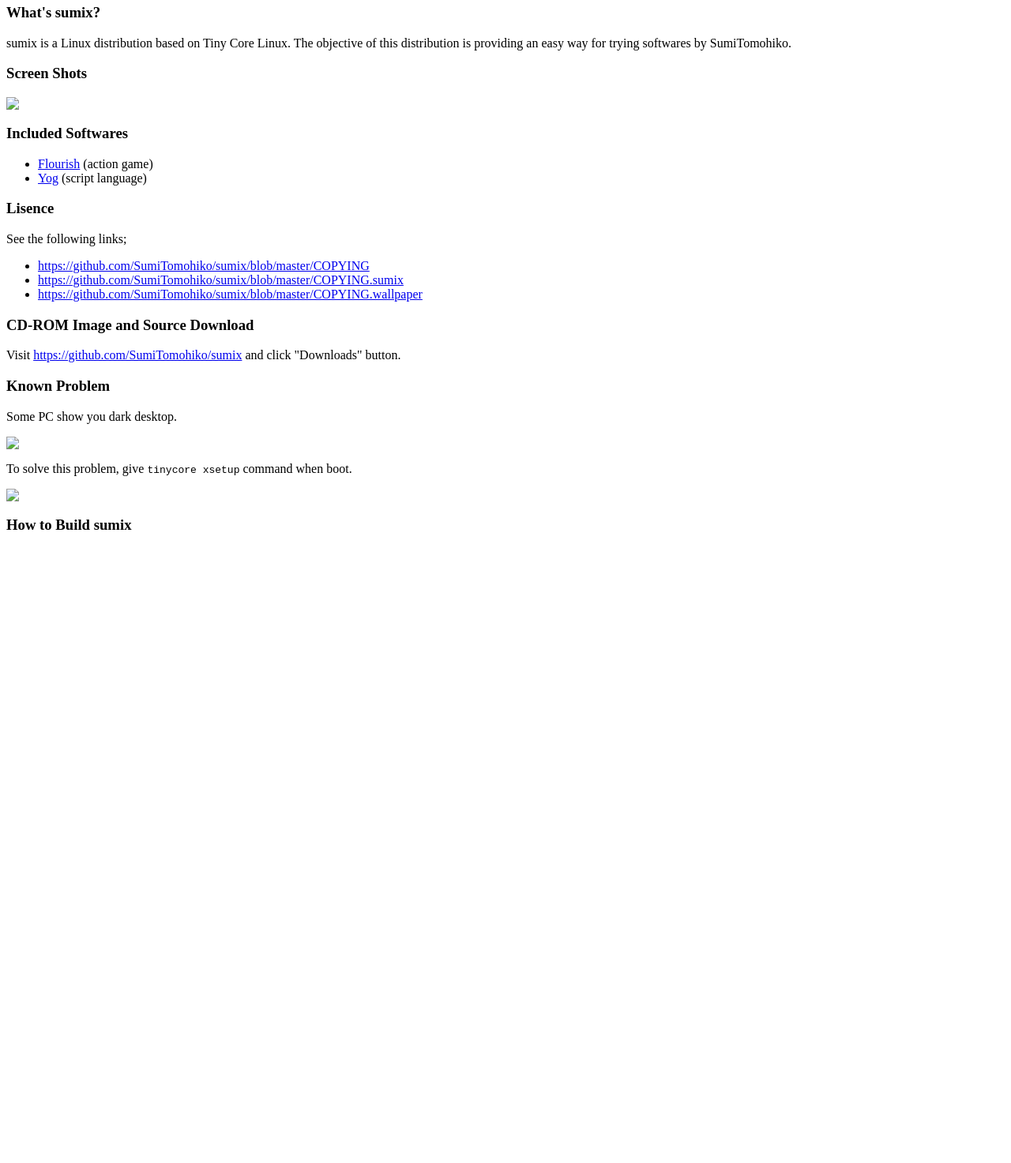
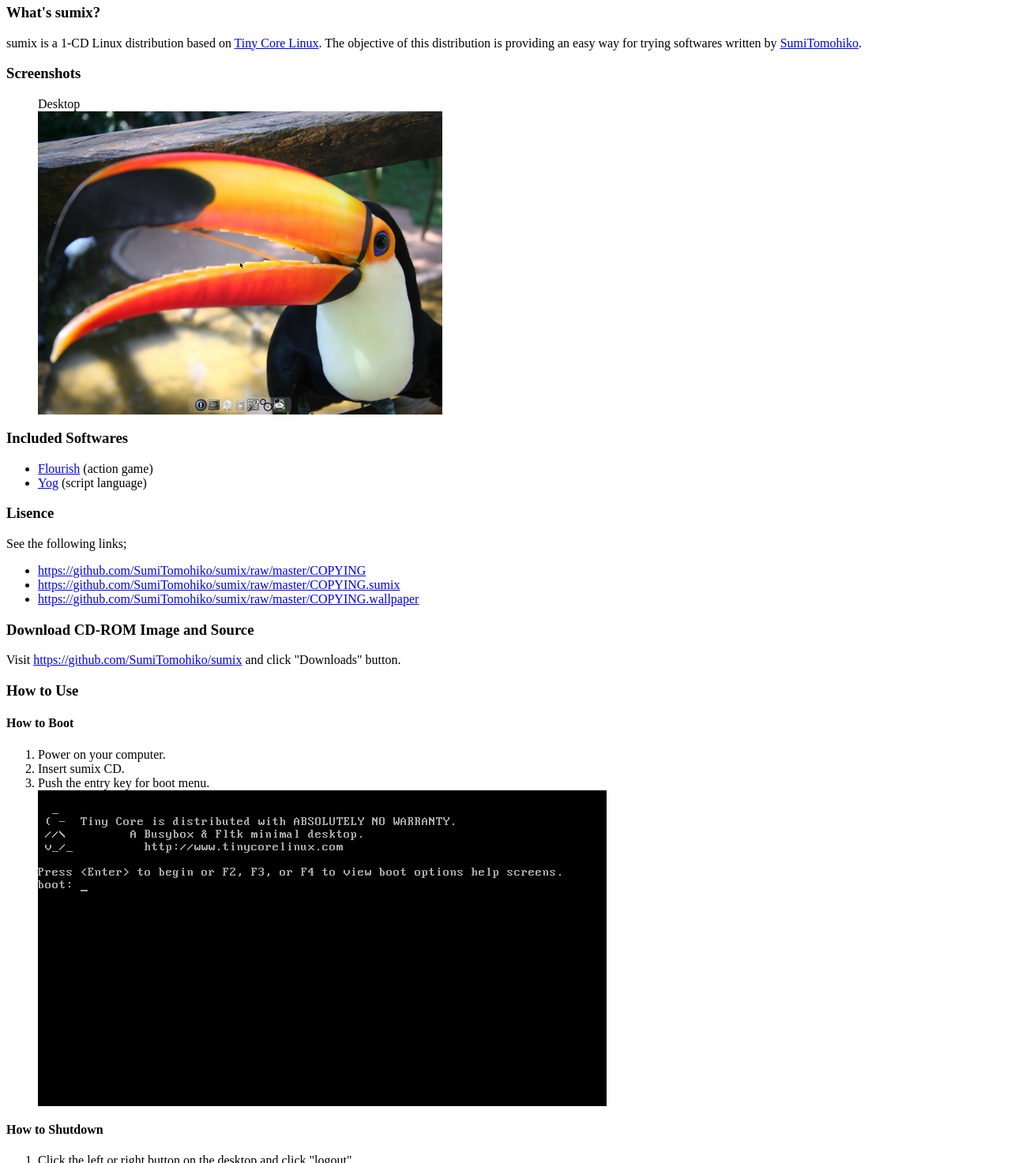
Before and after one commit to SumiTomohiko/sumix, a plain HTML site: page doc/index.html in a window 1280 px wide. Shown: the part 50-1523 px from the top of the page at 79% size. Before the commit the page ends 800 px from the top, so only its background shows below. Drawn offline with Linux system fonts and the light colour scheme.

Commit message:
Wrote how to use in the documentation.

```diff
--- a/doc/index.html
+++ b/doc/index.html
@@ -8,46 +8,74 @@
       <h1>sumix</h1>
       <section>
         <h1>What's sumix?</h1>
-        <p>sumix is a Linux distribution based on Tiny Core Linux. The objective
-        of this distribution is providing an easy way for trying softwares by
-        SumiTomohiko.</p>
+        <p>sumix is a 1-CD Linux distribution based on
+        <a href="http://distro.ibiblio.org/tinycorelinux/">Tiny Core Linux</a>.
+        The objective of this distribution is providing an easy way for trying
+        softwares written by
+        <a href="https://github.com/SumiTomohiko">SumiTomohiko</a>.</p>
       </section>
       <section>
-        <h1>Screen Shots</h1>
-        <p><a href="img/desktop.png"><img src="thumb/desktop.png"/></a></p>
+        <h1>Screenshots</h1>
+        <figure>
+          <figcaption>Desktop</figcaption>
+          <a href="images/desktop.png"><img src="thumbnails/desktop.png"/></a>
+        </figure>
       </section>
       <section>
         <h1>Included Softwares</h1>
         <p><ul>
-          <li>
-            <a href="http://SumiTomohiko.github.com/flourish">Flourish</a> (action game)
-          </li>
-          <li>
-            <a href="http://SumiTomohiko.github.com/Yog">Yog</a> (script language)
-          </li>
+          <li><a href="http://SumiTomohiko.github.com/flourish">Flourish</a>
+          (action game)</li>
+          <li><a href="http://SumiTomohiko.github.com/Yog">Yog</a> (script
+          language)</li>
         </ul></p>
       </section>
       <section>
         <h1>Lisence</h1>
         <p>See the following links;
           <ul>
-            <li><a href="https://github.com/SumiTomohiko/sumix/blob/master/COPYING">https://github.com/SumiTomohiko/sumix/blob/master/COPYING</a></li>
-            <li><a href="https://github.com/SumiTomohiko/sumix/blob/master/COPYING.sumix">https://github.com/SumiTomohiko/sumix/blob/master/COPYING.sumix</a></li>
-            <li><a href="https://github.com/SumiTomohiko/sumix/blob/master/COPYING.wallpaper">https://github.com/SumiTomohiko/sumix/blob/master/COPYING.wallpaper</a></li>
+            <li><a href="https://github.com/SumiTomohiko/sumix/raw/master/COPYING">https://github.com/SumiTomohiko/sumix/raw/master/COPYING</a></li>
+            <li><a href="https://github.com/SumiTomohiko/sumix/raw/master/COPYING.sumix">https://github.com/SumiTomohiko/sumix/raw/master/COPYING.sumix</a></li>
+            <li><a href="https://github.com/SumiTomohiko/sumix/raw/master/COPYING.wallpaper">https://github.com/SumiTomohiko/sumix/raw/master/COPYING.wallpaper</a></li>
           </ul>
         </p>
       </section>
       <section>
-        <h1>CD-ROM Image and Source Download</h1>
+        <h1>Download CD-ROM Image and Source</h1>
         <p>Visit <a href="https://github.com/SumiTomohiko/sumix">https://github.com/SumiTomohiko/sumix</a> and click &quot;Downloads&quot; button.</p>
       </section>
       <section>
-        <h1>Known Problem</h1>
-        <p>Some PC show you dark desktop.</p>
-        <img src="img/dark.png"/>
-        <p>To solve this problem, give <code>tinycore xsetup</code> command when
-        boot.</p>
-        <img src="img/xsetup.png"/>
+        <h1>How to Use</h1>
+        <section>
+          <h1>How to Boot</h1>
+          <ol>
+            <li>Power on your computer.</li>
+            <li>Insert sumix CD.</li>
+            <li>Push the entry key for boot menu.</li>
+            <img src="images/boot.png"/>
+          </ol>
+        </section>
+        <section>
+          <h1>How to Shutdown</h1>
+          <ol>
+            <li>Click the left or right button on the desktop and click
+            &quot;logout&quot;.</li>
+            <img src="images/logout.png"/>
+            <li>Select one and push &quot;OK&quot;.</li>
+            <img src="images/exit.png"/>
+          </ol>
+        </section>
+      </section>
+      <section>
+        <h1>Known Problems</h1>
+        <p>Some PC show you dark screen. To solve this problem, give
+        <code>tinycore xsetup</code> command when boot.</p>
+        <img src="images/xsetup.png"/>
+        <p>You will see the list of resolution and color depth. Please tell
+        which your display is.</p>
+        <img src="images/resolution_setup.png"/>
+        <p>At the next step, enter the number of your mouse.</p>
+        <img src="images/mouse_setup.png"/>
       </section>
       <section>
         <h1>How to Build sumix</h1>
```
Also changed, not shown: doc/images/boot.png (added), doc/images/desktop.png (added), doc/images/exit.png (added), doc/images/logout.png (added), doc/images/mouse_setup.png (added), doc/images/resolution_setup.png (added), doc/images/xsetup.png (added), doc/thumbnails/desktop.png (added).
